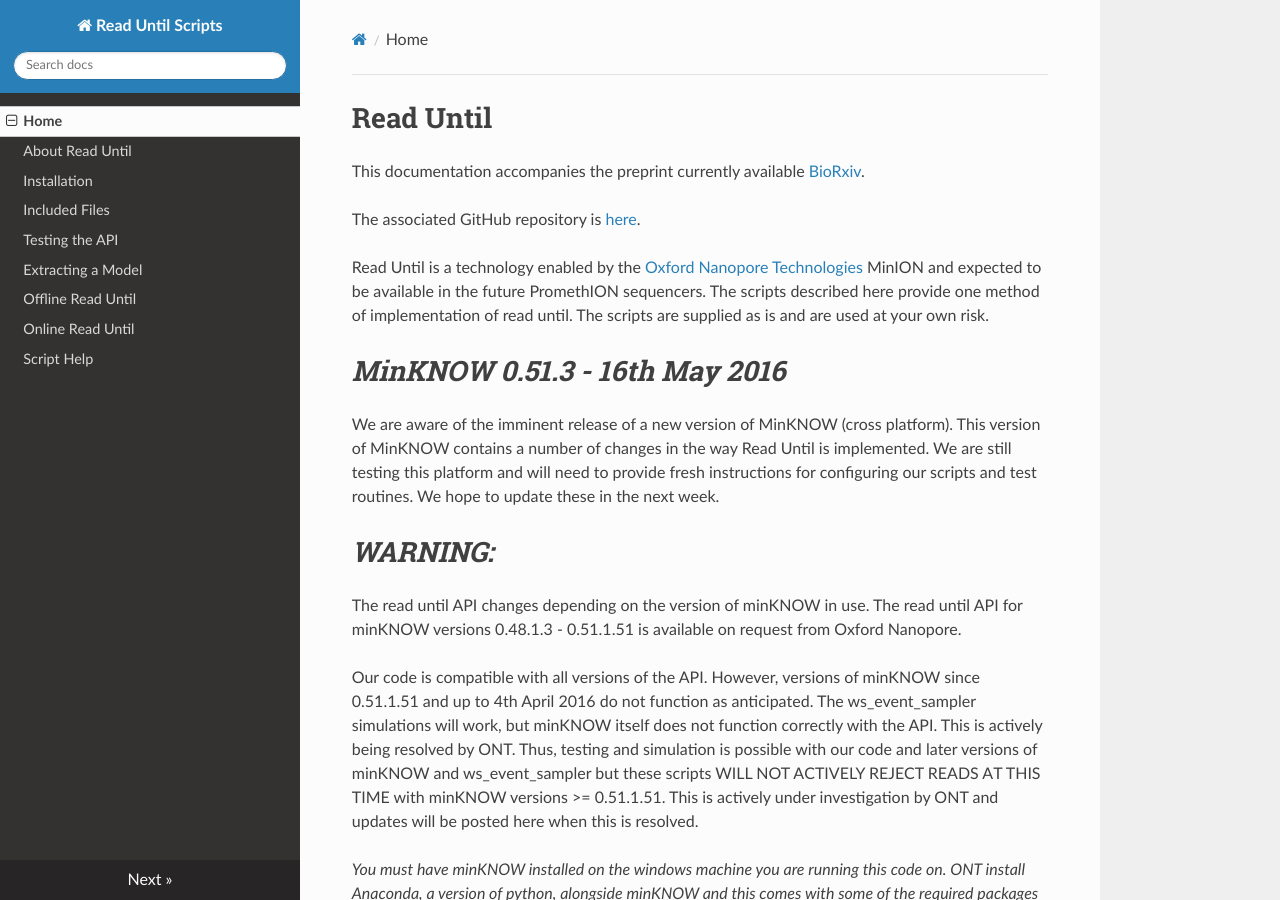
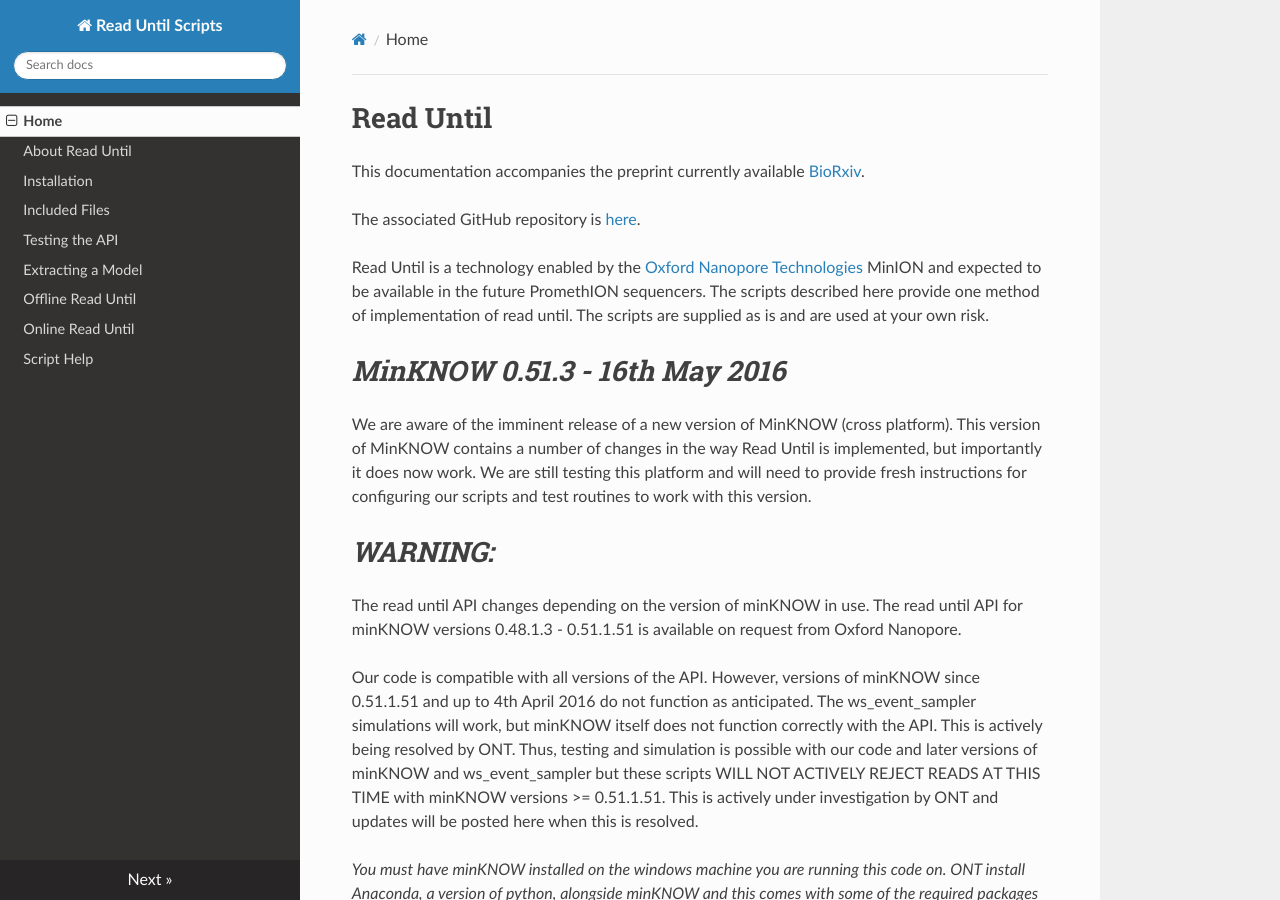
Before and after one commit to mattloose/RUscriptsdocs, an MkDocs documentation site: the page built from docs/index.md, in a window 1280 px wide and 900 px high. Built offline with MkDocs 1.6.1, drawn with Linux system fonts in a browser that asks for light colours; nearby versions of some CDN libraries; old or Windows-style settings are respelled for this version of MkDocs.

Commit message:
Updates to compatability

```diff
--- a/docs/index.md
+++ b/docs/index.md
@@ -8,7 +8,7 @@ Read Until is a technology enabled by the [Oxford Nanopore Technologies](http://
 
 #*MinKNOW 0.51.3 - 16th May 2016*#
 
-We are aware of the imminent release of a new version of MinKNOW (cross platform). This version of MinKNOW contains a number of changes in the way Read Until is implemented. We are still testing this platform and will need to provide fresh instructions for configuring our scripts and test routines. We hope to update these in the next week.
+We are aware of the imminent release of a new version of MinKNOW (cross platform). This version of MinKNOW contains a number of changes in the way Read Until is implemented, but importantly it does now work. We are still testing this platform and will need to provide fresh instructions for configuring our scripts and test routines to work with this version.
 
 #*WARNING:*
 
```
